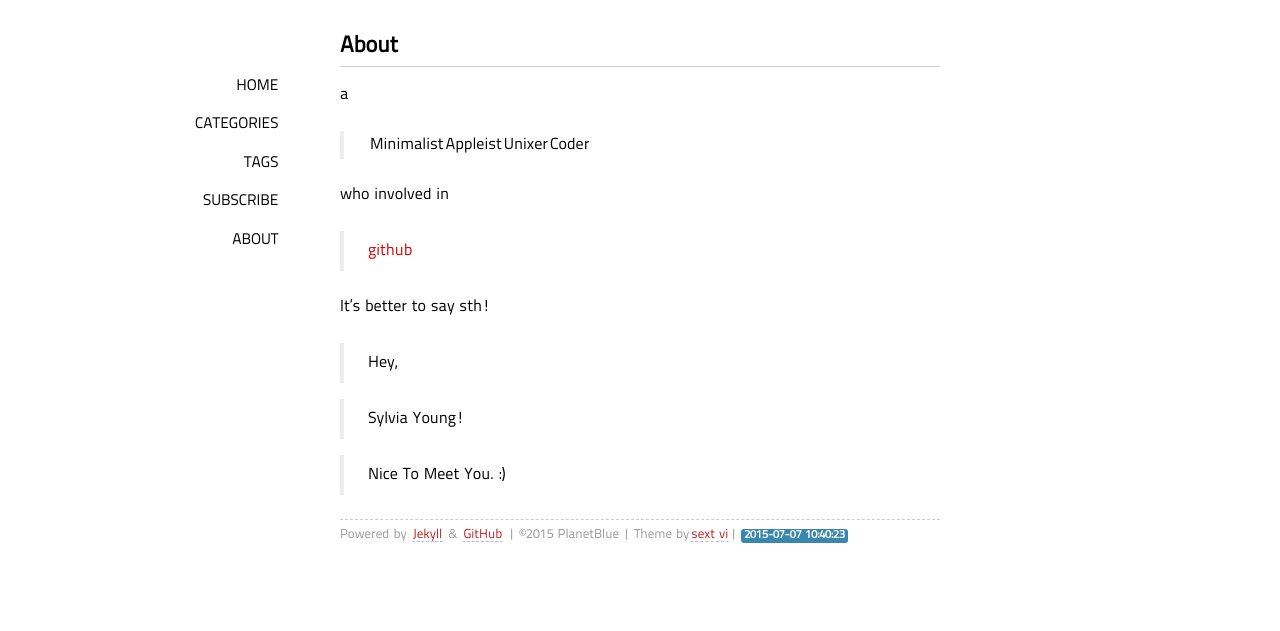
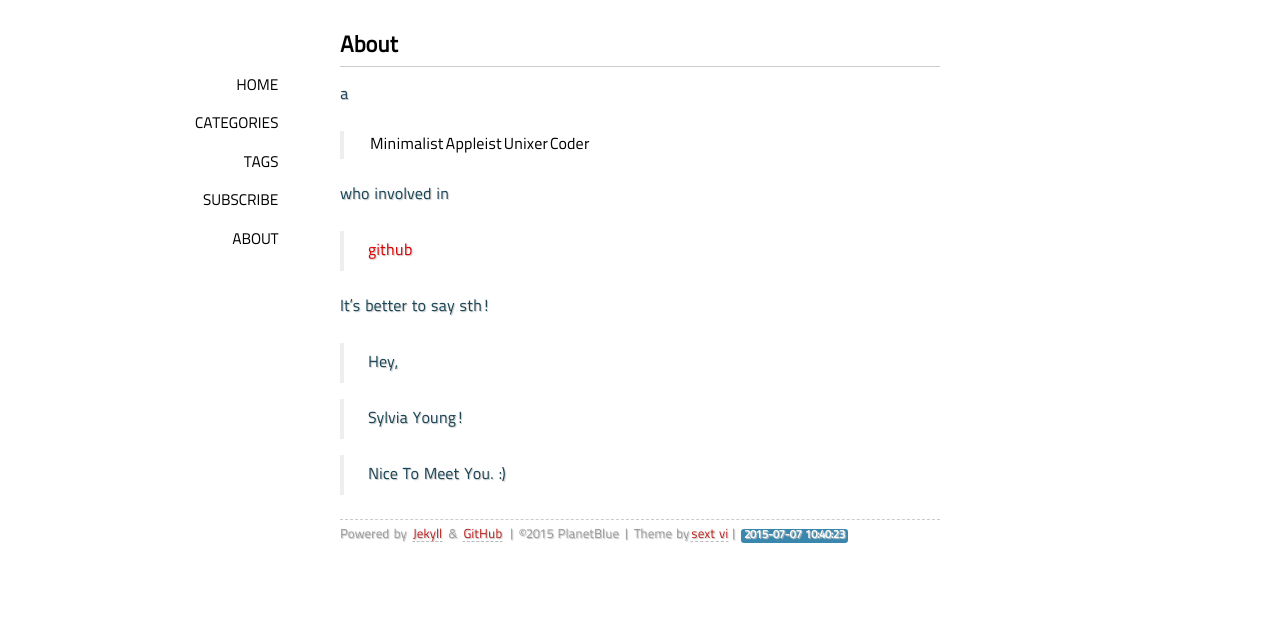
Before and after one commit to lixiangqian/lixiangqian.github.io, a Jekyll site: the page built from about.markdown, in a window 1280 px wide. Shown: the top 631 px of the page. Built offline with Jekyll 4.4.1, drawn with Linux system fonts in a browser that asks for light colours; nearby versions of some CDN libraries; some web fonts are replaced; Markdown is read by kramdown in place of the engine named in the settings.

Commit message:
modify attribute of <P>

```diff
--- a/media/css/style.css
+++ b/media/css/style.css
@@ -62,6 +62,8 @@ border-bottom: 1px dashed #f9f9f9;
 }
 p {
 padding: .5em 0;
+text-shadow: 1px 1px 1px #c6c5c5;
+color: #1a4556;
 }
 li {
 padding: .2em 0;
```
